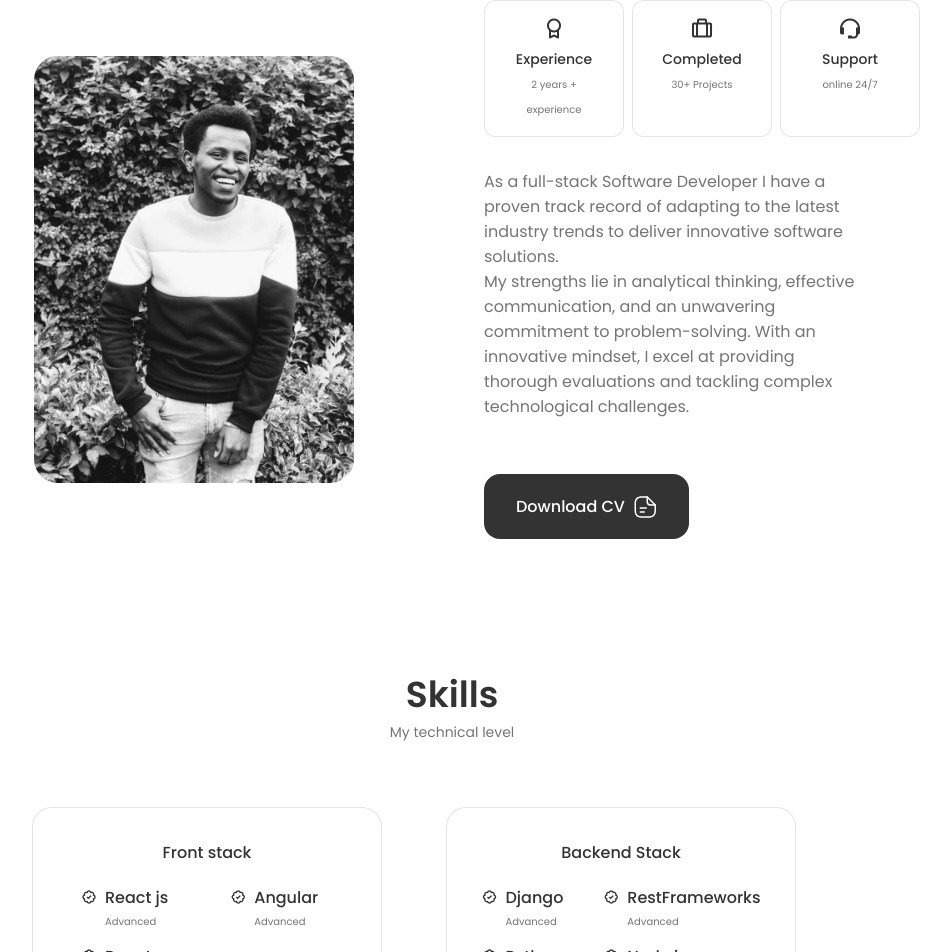
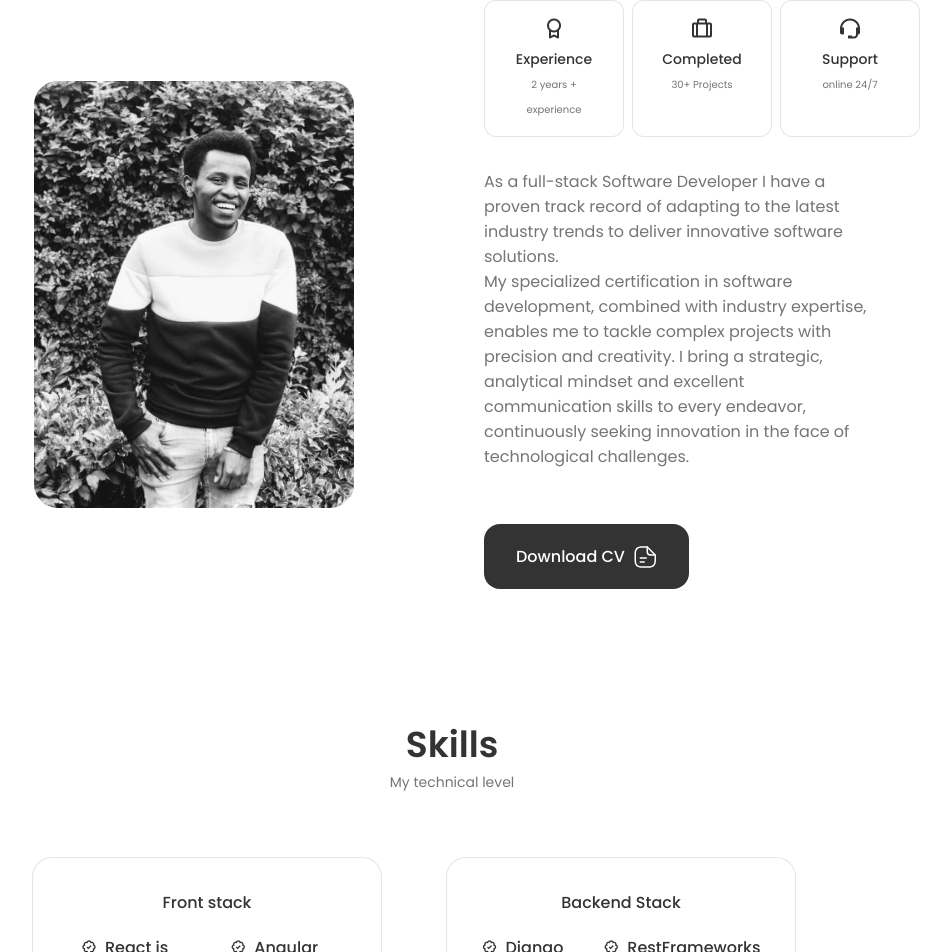
Before and after one commit to ch1n069/Portfolio, a React (Create React App) app: page / in a window 1280 px wide. Shown: the part 1143-2095 px from the top of the page, without its empty margins (188-1139 px from the left). Built offline with nearby package versions, Linux system fonts and the light colour scheme.

Commit message:
updated the about section

```diff
--- a/src/components/about/About.js
+++ b/src/components/about/About.js
@@ -20,10 +20,11 @@ const About = () => {
             As a full-stack Software Developer I have a proven track record of
             adapting to the latest industry trends to deliver innovative
             software solutions. <br />
-            My strengths lie in analytical thinking, effective communication,
-            and an unwavering commitment to problem-solving. With an innovative
-            mindset, I excel at providing thorough evaluations and tackling
-            complex technological challenges.
+            My specialized certification in software development, combined with
+            industry expertise, enables me to tackle complex projects with
+            precision and creativity. I bring a strategic, analytical mindset
+            and excellent communication skills to every endeavor, continuously
+            seeking innovation in the face of technological challenges.
           </p>
           <a download="" href={CV} className="button button--flex">
             Download CV{" "}
```
